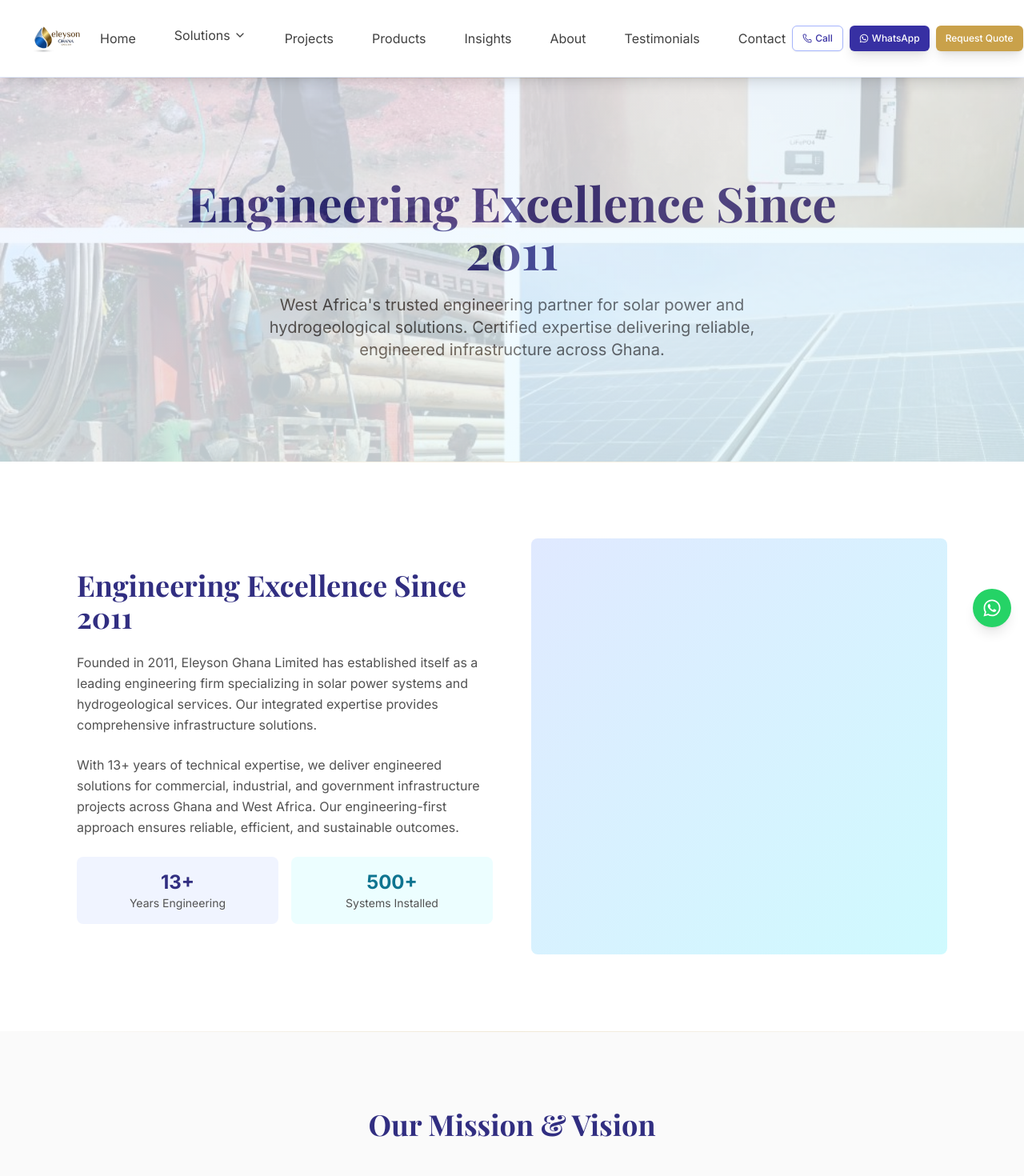
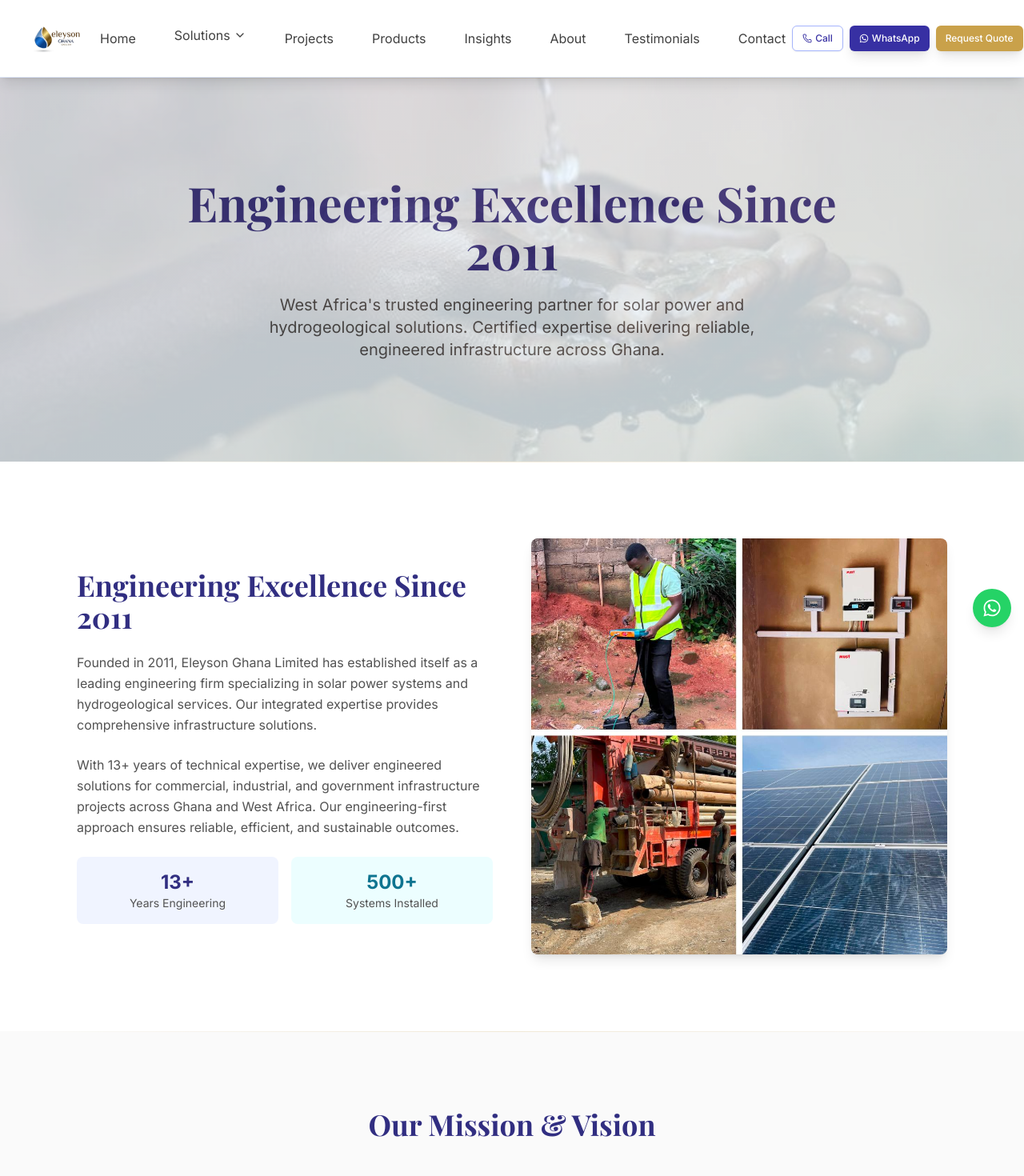
Before and after one commit to dromorongit/EleysonGh, a Next.js app: page /about in a window 1280 px wide. Shown: the top 1470 px of the page at 80% size. Built offline with nearby package versions, Linux system fonts and the light colour scheme.

Commit message:
Page Images Fixed

```diff
--- a/src/app/about/page.tsx
+++ b/src/app/about/page.tsx
@@ -23,7 +23,7 @@
     <>
       {/* Hero Section */}
       <Section className="bg-gradient-to-br from-primary-50 to-energy-50 min-h-[60vh] flex items-center relative">
-        <div className="absolute inset-0 bg-cover bg-center opacity-20" style={{backgroundImage: 'url(/images/aboutbanner.jpg)'}} />
+        <div className="absolute inset-0 bg-cover bg-center opacity-20" style={{backgroundImage: 'url(/images/about.jpg)'}} />
         <Container>
           <motion.div
             className="max-w-4xl mx-auto text-center"
@@ -84,9 +84,9 @@
                 </div>
               </div>
             </motion.div>
-            <motion.div variants={fadeInUp}>
-              <div className="aspect-square bg-gradient-to-br from-primary-100 to-energy-100 rounded-lg" />
-            </motion.div>
+<motion.div variants={fadeInUp}>
+               <img src="/images/aboutbanner.jpg" alt="About Eleyson" className="aspect-square rounded-lg shadow-lg object-cover w-full" />
+             </motion.div>
           </motion.div>
         </Container>
       </Section>
--- a/src/app/page.tsx
+++ b/src/app/page.tsx
@@ -62,7 +62,7 @@
         <div className="absolute inset-0 bg-radial-gradient from-energy-100/30 via-transparent to-transparent opacity-40" />
 
         {/* Background Image */}
-        <div className="absolute inset-0 bg-cover bg-center opacity-20" style={{backgroundImage: 'url(/images/homepagebanner.jpg)'}} />
+        <div className="absolute inset-0 bg-cover bg-center opacity-20" style={{backgroundImage: 'url(/images/homepage.jpg)'}} />
 
         <Container className="relative z-10">
           <motion.div
```
Lines whose indentation alone changed are shown as unchanged.
